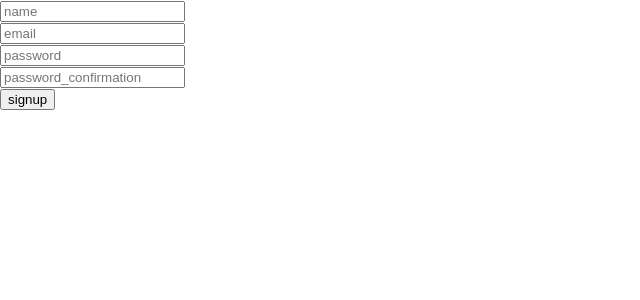
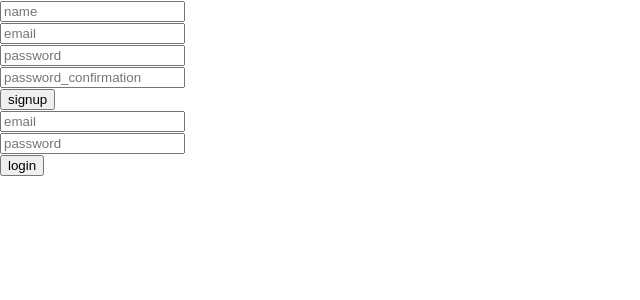
Before and after one commit to Yosuke-Aramaki/gx_app_3, a Nuxt app in the folder frontend/: page / in a window 1280 px wide. Shown: the top 300 px of the page, without its empty margins (0-640 px from the left). Built offline with nearby package versions, Linux system fonts and the light colour scheme.

Commit message:
create login session

```diff
--- a/frontend/pages/index.vue
+++ b/frontend/pages/index.vue
@@ -1,6 +1,6 @@
 <template>
   <div>
-    <div v-if="!hasCookies" class="signup-form">
+    <div class="signup-form">
       <form @submit.prevent="signup">
         <p><input type="text" v-model="form.name" placeholder="name" name="name"/></p>
         <p><input type="text" v-model="form.email" placeholder="email" name="email"/></p>
@@ -10,8 +10,15 @@
           <button type="submit">signup</button>
         </div>
       </form>
+      <form @submit.prevent="login">
+        <p><input type="text" v-model="form_login.email" placeholder="email" name="email"/></p>
+        <p><input type="password" v-model="form_login.password" placeholder="password" name="password"/></p>
+        <div class="login-btn">
+          <button type="submit">login</button>
+        </div>
+      </form>
     </div>
-    <div v-else>
+    <div v-if="hasCookies">
       <button @click="logout">logout</button>
     </div>
   </div>
@@ -26,6 +33,10 @@ export default {
       password: '',
       password_confirmation: ''
     },
+    form_login: {
+      email: '',
+      password: ''
+    },
   }),
   computed: {
     hasCookies: function() {
@@ -33,9 +44,15 @@ export default {
     }
   },
   methods: {
-    signup () {
+    async signup () {
       this.$axios.$post('/api/v1/users', {user: this.form }).then((res) => {
-        this.$store.dispatch('auth/sign_up', res )
+        this.$store.dispatch('auth/signup', res )
+      })
+    },
+    async login () {
+      this.$axios.$post('/api/v1/login', {session: this.form_login }).then((res) => {
+        console.log(res)
+        this.$store.dispatch('auth/login', res )
       })
     },
     async logout() {
--- a/frontend/store/auth.js
+++ b/frontend/store/auth.js
@@ -9,7 +9,11 @@ export const mutations = {
 }
 
 export const actions = {
-  async sign_up({ commit }, userId ) {
+  async signup({ commit }, userId ) {
+    this.$cookies.set('user_id', userId )
+    commit('setCurrentUser', { userId })
+  },
+  async login({ commit }, userId ) {
     this.$cookies.set('user_id', userId )
     commit('setCurrentUser', { userId })
   }
```
Also changed, not shown: 1 other file (tests, documents, lock files or other folders).
